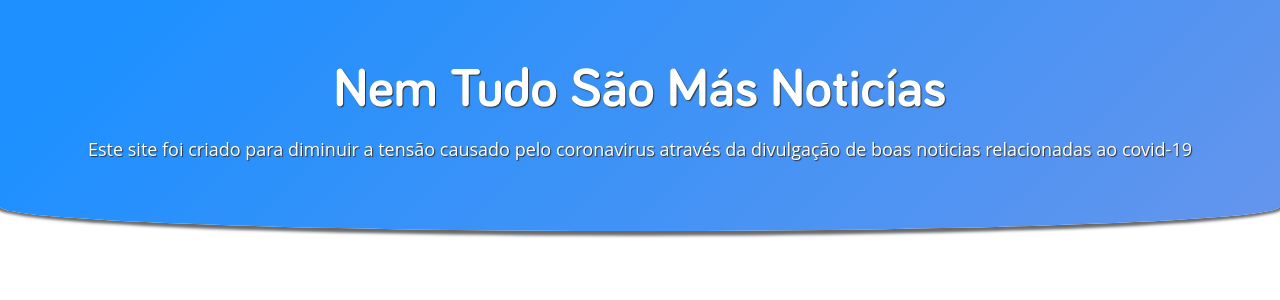
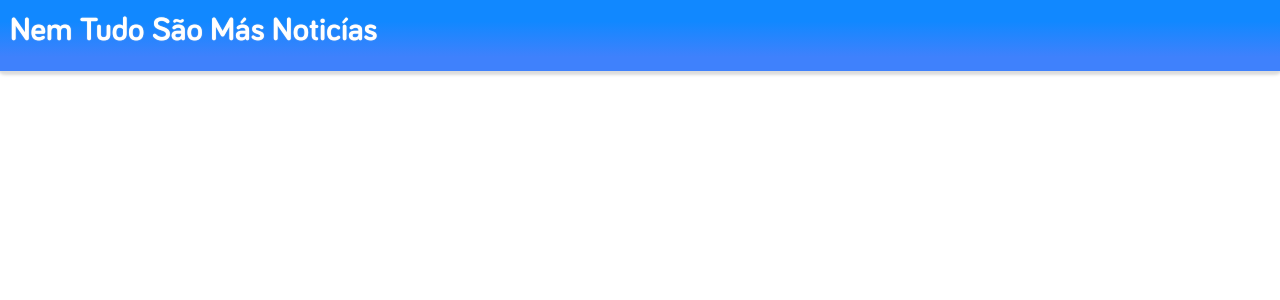
Before and after one commit to DavidLuna0/noteverythingisbadnews, a React (Create React App) app: page / in a window 1280 px wide. Shown: the top 300 px of the page. Built offline with nearby package versions, Linux system fonts and the light colour scheme; no server answers.

Commit message:
Changing header style

```diff
--- a/src/components/header/index.css
+++ b/src/components/header/index.css
@@ -4,34 +4,29 @@
   box-sizing: border-box;
 }
 header {
-  text-align: center;
   width: 100%;
-  height: auto;
-  background-size: cover;
-  background-attachment: fixed;
-  position: relative;
-  overflow: hidden;
-  border-radius: 0 0 85% 85% / 18%;
-  box-shadow: 0px 1.7px 3px 3px #696969;
+  height: 7ch;
+  box-shadow: 0px 1px 3px 3px #dcdcdc;
+  border-radius: 5px;
 }
-header .overlay {
+.overlay {
   width: 100%;
   height: 100%;
-  padding: 50px;
   color: #fff;
-  text-shadow: 1px 1px 1px #333;
-  background-image: linear-gradient(135deg, #1e90ff 10%, #6495ed 100%);
+  text-shadow: 0px 0.2px 1px #dcdcdc;
+  background-image: linear-gradient(180deg, #1188ff 30%, #3f81fc 80%);
+  display: flex;
+}
+
+.page-title {
+  margin-left: 10px;
+  width: auto;
+  height: auto;
 }
 
 h1 {
+  margin-top: 6px;
   font-family: "Bariol Bold";
-  font-size: 55px;
+  font-size: 33px;
   margin-bottom: 15px;
 }
-
-h3,
-p {
-  font-size: 18px;
-  font-family: "Open Sans", sans-serif;
-  margin-bottom: 20px;
-}
--- a/src/components/header/index.js
+++ b/src/components/header/index.js
@@ -6,11 +6,9 @@ export default function Header() {
   return (
     <header>
       <div className="overlay">
+        <div className="page-title">
         <h1>Nem Tudo São Más Noticías</h1>
-        <p>
-          Este site foi criado para diminuir a tensão causado pelo coronavirus
-          através da divulgação de boas noticias relacionadas ao covid-19
-        </p>
+        </div>
       </div>
     </header>
   );
```
